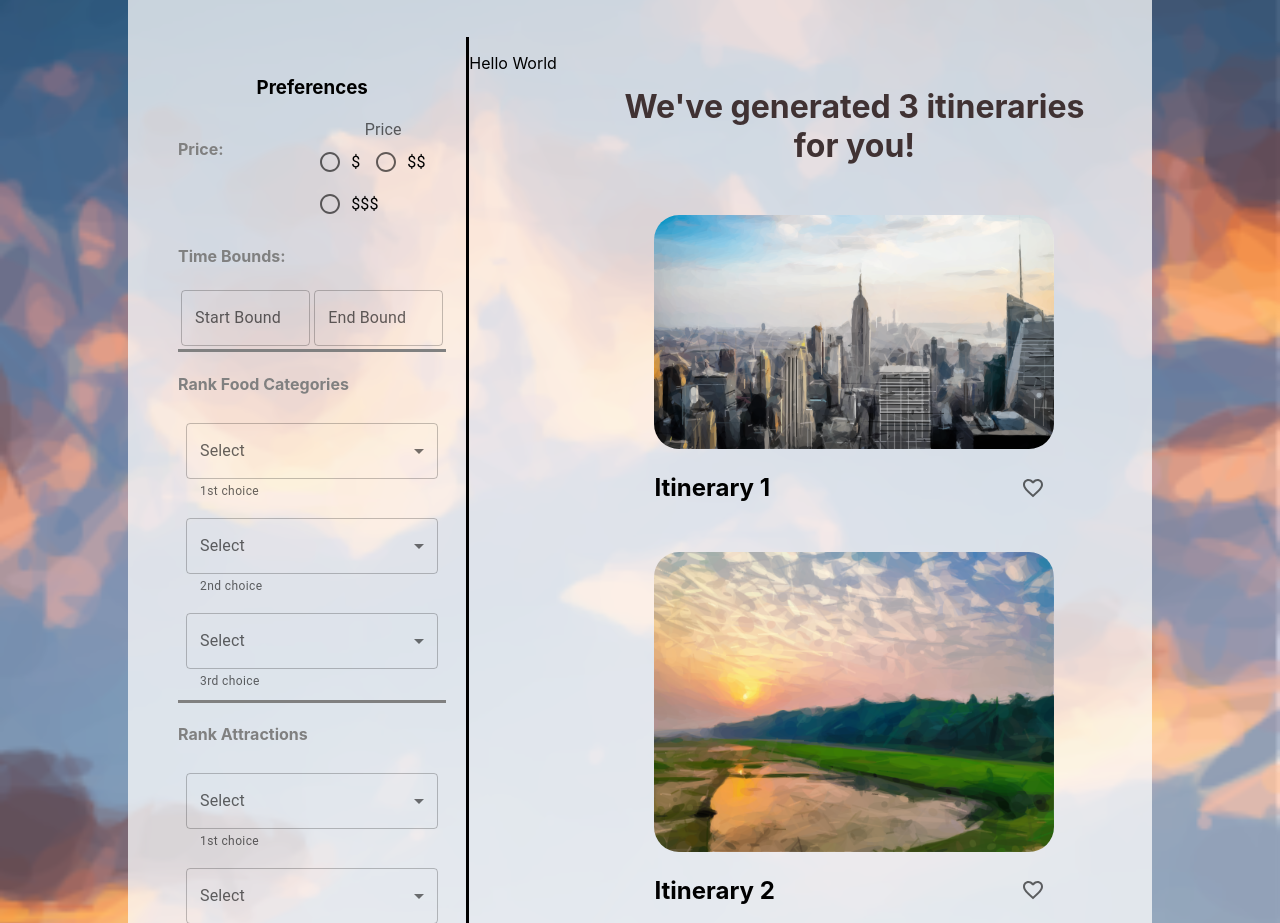
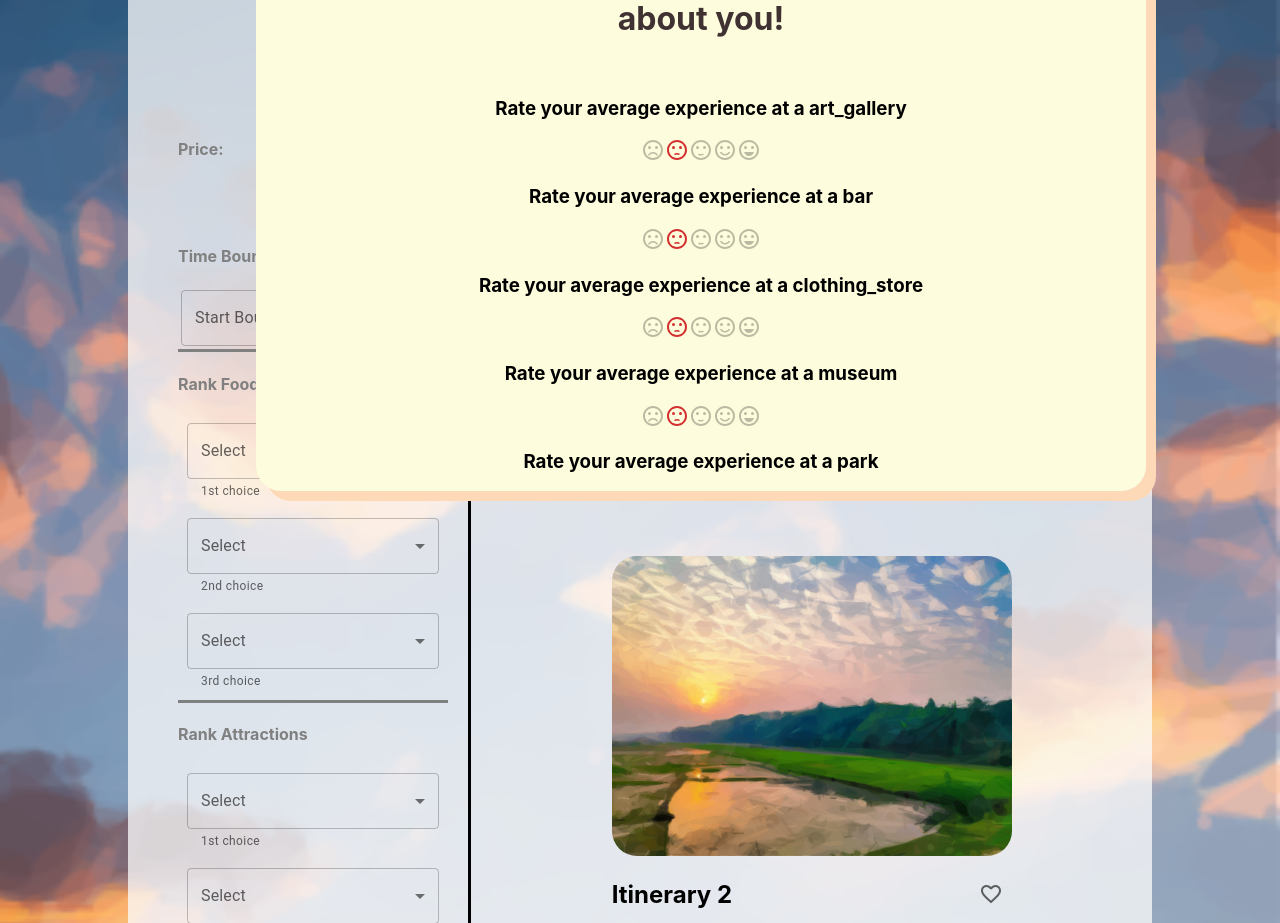
Before and after one commit to pikhan/Fonck, a React (Create React App) app in the folder Frontend/fonck/: page /BuildItinerary in a window 1280 px wide. Shown: the part 249-1172 px from the top of the page. Built offline with nearby package versions, Linux system fonts and the light colour scheme.

Commit message:
Quiz Pop Up

```diff
--- a/Frontend/fonck/src/components/PopUp.css
+++ b/Frontend/fonck/src/components/PopUp.css
@@ -1,5 +1,40 @@
 
 
 .pop-up-container {
+    z-index: 4;
+    background: #FDFCDC;
+    position: fixed;
+    /* border: solid black 5px; */
+    max-width: 870px;
+    max-height: 80vh;
+    top: 10%;
+    bottom: 10%;
+    left: 20%;
+    width: 100%;
+    height: 100%;
+    padding: 10px;
+    flex: 1;
+    overflow-y: hidden;
+    overflow: scroll;
+    border-radius: 25px;
+    box-shadow: 10px 10px 0px #FED9B7;
+
 
 }
+.pop-up-container::-webkit-scrollbar {
+    display: none;
+}
+.cancel-btn {
+    display: flex;
+    margin-left: auto;
+
+}
+
+
+.submit-btn {
+    background: #00AFB9;
+    margin: 5%;
+    padding: 0px 10px;
+    text-align: center;
+    border-radius: 25px 0px;
+}
--- a/Frontend/fonck/src/components/PopUp.js
+++ b/Frontend/fonck/src/components/PopUp.js
@@ -1,11 +1,25 @@
 import React from "react";
+import { useState } from "react";
 import "./PopUp.css";
+import Quiz from "../pages/BuildItinerary/Quiz/Quiz"
+import CancelIcon from '@mui/icons-material/Cancel';
 
 
-const PopUp = (props) => {
-    return(props.trigger) ? (
+//let popUp = true;
+
+// function exit() {
+//     popUp = false;
+// }
+
+const PopUp = () => {
+    const [popUp, setPopUp] = useState(true);
+
+    console.log(popUp);
+    return(popUp) ? (
         <div className="pop-up-container">
-                <p> Hello World</p>
+                <button className="cancel-btn" onClick={() => setPopUp(false)}> <CancelIcon /> </button>
+                <Quiz/>
+                <button className="submit-btn" onClick={() => setPopUp(false)}> <h2>Submit</h2> </button>
         </div>
     ): "";
 };
--- a/Frontend/fonck/src/pages/BuildItinerary/BuildItinerary.js
+++ b/Frontend/fonck/src/pages/BuildItinerary/BuildItinerary.js
@@ -4,7 +4,7 @@ import "./BuildItinerary.css";
 import React from "react";
 import ItineraryCards from "../../components/itinerary-card/ItineraryCards";
 import cloudbg from "../../assets/createItinerary-bg.png";
-import PopUp from "../../components/PopUp";
+import PopUp from "../../components/Popup";
 
 const itineraries = [
   {
@@ -30,7 +30,7 @@ const BuildItinerary = () => {
           <div className="side-column">
             <Preferences />
           </div>
-          <PopUp trigger={true}/>
+          <PopUp />
           <div className="main-column">
             <h1>We've generated 3 itineraries for you!</h1>
             <ItineraryCards itineraries={itineraries} />
```
